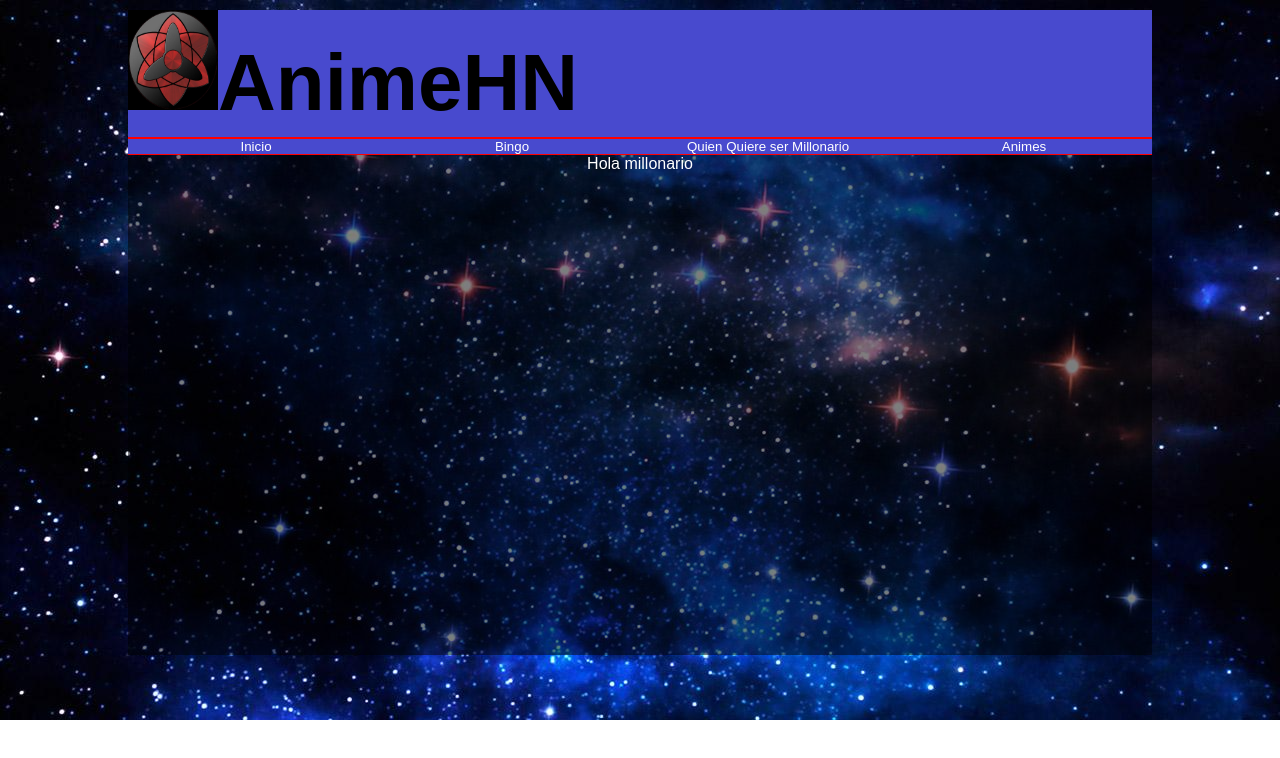
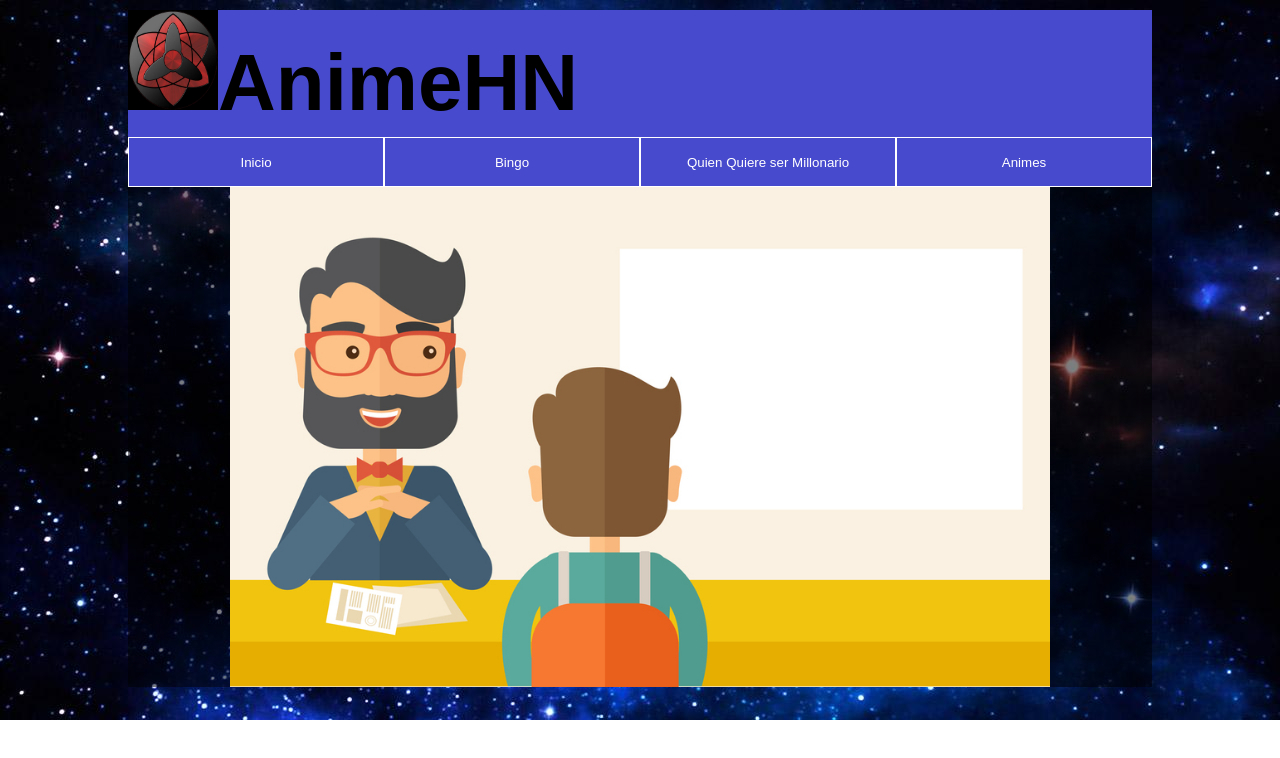
Before and after one commit to Arles96/Anime_Webpage, a React (Create React App) app in the folder anime_website/: page / in a window 1280 px wide. Both pictures are taken after a click on the button "Quien Quiere ser Millonario". Shown: the top 758 px of the page. Built offline with nearby package versions, Linux system fonts and the light colour scheme.

Commit message:
Agregando componente millonaire

```diff
--- a/anime_website/src/App.css
+++ b/anime_website/src/App.css
@@ -39,7 +39,6 @@ h1{
 }
 
 .Nav-Menu{
-  background: red;
   width: 80%;
   margin: auto;
 }
@@ -48,6 +47,8 @@ h1{
     background: #484ace;
     width: 25%;
     color: white;
+    height: 50px;
+    border: 1px solid;
 }
 
 .content{
@@ -76,3 +77,17 @@ h2{
 .text-justify{
   text-align: justify;
 }
+
+/*Contenido del documento Millonaire.js*/
+
+.millonaire{
+  width: 80%;
+  background: url('./img/fondo_juego2.jpg') no-repeat;
+  height: 100%;
+  background-size: cover;
+  margin: auto;
+}
+
+.button-answer{
+    background: black;
+}
--- a/anime_website/src/App.js
+++ b/anime_website/src/App.js
@@ -1,7 +1,8 @@
 import React, { Component } from 'react';
 import './App.css';
 import logo from './img/logo.jpg';
-import Home from './Components/Home.js'
+import Home from './Components/Home.js';
+import Millonaire from './Components/Millonaire.js';
 
 class App extends Component {
 
@@ -26,7 +27,7 @@ class App extends Component {
     }else if (this.state.bingo) {
       return(<p>Hola Bingo</p>);
     }else if (this.state.millionaire) {
-      return (<p>Hola millonario</p>);
+      return (<Millonaire/>);
     }else if (this.state.animes) {
       return(<p>Hola animes</p>);
     }
--- a/anime_website/src/Components/Home.js
+++ b/anime_website/src/Components/Home.js
@@ -1,10 +1,6 @@
 import React, {Component} from 'react';
 
 export default class Home extends Component {
-
-  constructor(){
-    super();
-  }
 
   render(){
     return (
--- /dev/null
+++ b/anime_website/src/Components/Millonaire.js
@@ -0,0 +1,58 @@
+import React, {Component} from 'react';
+
+
+export default class Millonaire extends Component{
+
+  constructor(){
+    super();
+    this.state = {
+      question:[
+        "¿Como se llama el padre de Naruto?",
+        "¿Como se llama la fusión canónica de goku y vegeta?",
+        "¿Cual es el verdadero nombre del Kyubi?",
+        "¿Como se llama el rey del todo en Dragon Ball Super?",
+        "¿Como se llama el padre de Wiss?",
+        "¿Quien es el asesino legendario del universo 6 en Dragon Ball Super?",
+        "¿Cual es el nombre del Tercer Hokage en Naruto?",
+        "¿Cual es fue el motivo de cuarta guerra ninja en Naruto?",
+        "¿Cual es el nombre del Biju de 8 colas?",
+        "¿Como se llama la transformación mas poderosa de Goku?"
+      ],
+      answer: [
+        ["a) Minato", "b) Jiraiya", "c) Hiruzen", "d) Pain"],
+        ["a) Gotenks", "b) Vegito", "c) Gogeta", "d) Broly"],
+        ["a) Hachibi", "b) Matatabi", "c) Son Goku", "d) Kurama"],
+        ["a) Wiss", "b) Bills", "c) Zeno", "d) DaiShinkan"],
+        ["a) Vados", "b) DaiShinkan", "c) Bills", "d) Zeno"],
+        ["a) Hit", "b) Cabba", "c) Frost", "d) Botamo"],
+        ["a) Hashirama", "b) Tobirama", "c) Minato", "d) Hiruzen"],
+        ["a) Obtener a kurama y Hachibi", "b) Por invasiones", "c) Por poder", "d) Ninguna de las anteriores"],
+        ["a) kurama", "b) Hachibi", "c) Son Goku", "d) Matatabi"],
+        ["a) Super Saiyajin", "b) Super Saiyajin 3", "c) Super Saiyajin Dios", "d) Super Saiyajin Dios Azul"]
+      ],
+      verification: false,
+      word: null,
+      numbers: []
+    };
+  }
+
+  render(){
+    return (
+      <section className="millonaire">
+        <article className="question">
+
+        </article>
+        <article className="answer">
+          <div>
+            <button className="button-answer"></button>
+            <button className="button-answer"></button>
+          </div>
+          <div>
+            <button className="button-answer"></button>
+            <button className="button-answer"></button>
+          </div>
+        </article>
+      </section>
+    );
+  }
+}
```
Also changed, not shown: anime_website/src/img/fondo_juego2.jpg (added).
